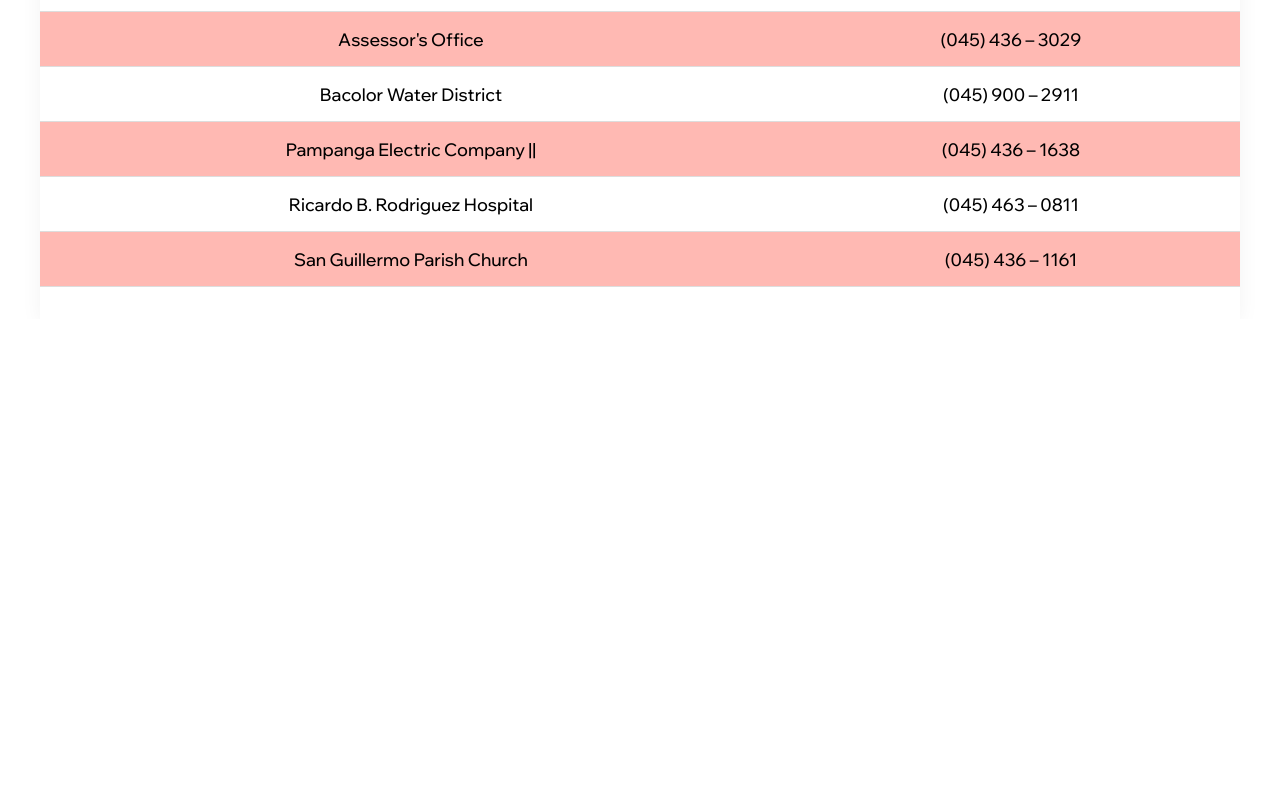
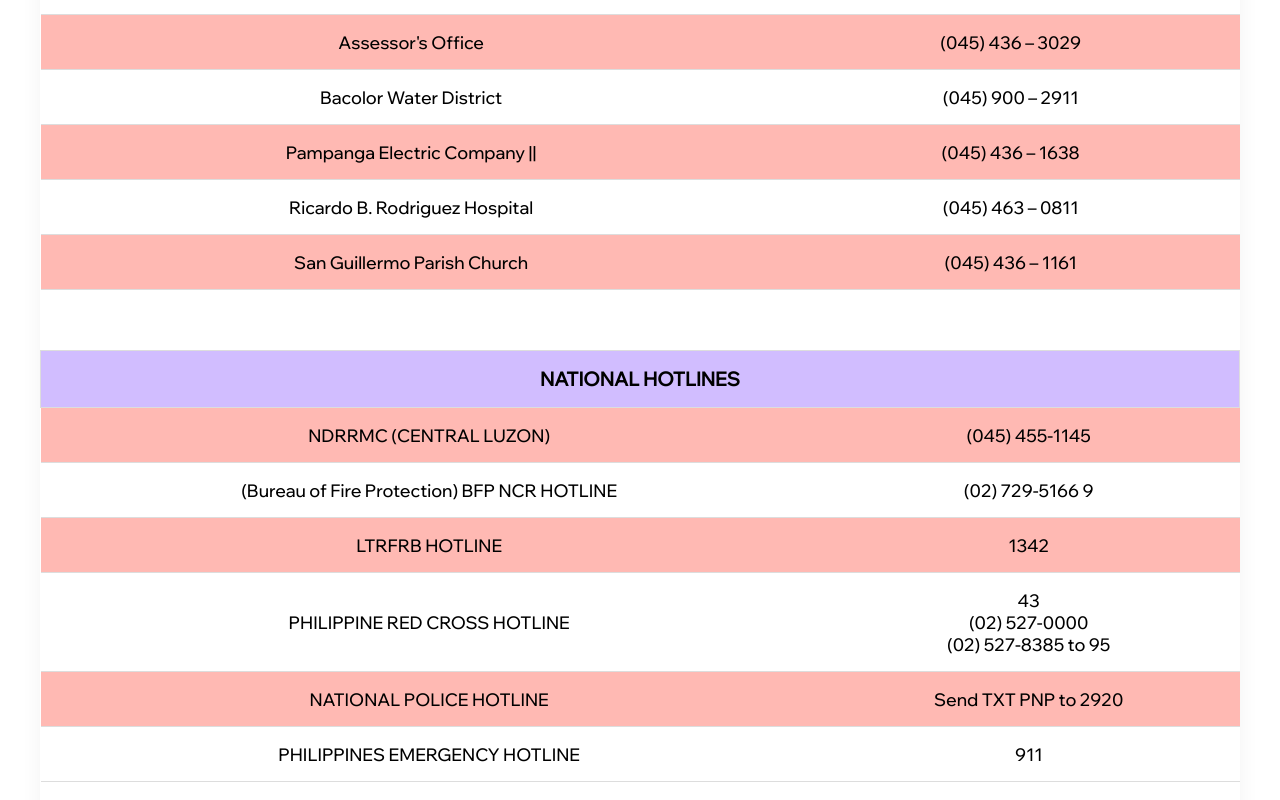
Before and after one commit to Sai-sama-XY/Sai-sama-XY.github.io, a plain HTML site: page index.html in a window 1280 px wide. Shown: the part 738-1538 px from the top of the page. Before the commit the page ends 1057 px from the top, so only its background shows below. Drawn offline with Linux system fonts and the light colour scheme.

Commit message:
Add files via upload

```diff
--- a/index.html
+++ b/index.html
@@ -67,7 +67,7 @@
         }
 
         th {
-            background-color: #f2f2f2;
+            background-color: #d1bdff;
             font-size: 1.2rem;
             font-weight: bold;
             padding: 1rem;
@@ -95,10 +95,11 @@
         </nav>
     </header>
     <div class="content">
+
         <table>
             <tr>
-                <td><b>OFFICES</b></td>
-                <td><b>CONTACT NUMBER</b></td>
+                <th><b>OFFICES</b></th>
+                <th><b>CONTACT NUMBER</b></th>
             </tr>
             <tr>
                 <td>Mayor's Office</td>
@@ -162,6 +163,41 @@
                     <td>(045) 436 – 1161</td>
                 </tr>
             </table>
+            <table>
+                <br>
+                <br>
+                <br>
+                <tr>
+                    <th colspan="2">NATIONAL HOTLINES</th>
+                </tr>
+                <tr>
+                    <td>NDRRMC (CENTRAL LUZON)</td>
+                    <td>(045) 455-1145</td>
+                </tr>
+                <tr>
+                    <td>(Bureau of Fire Protection) BFP NCR HOTLINE</td>
+                    <td>(02) 729-5166 9</td>
+                </tr>
+                <tr>
+                    <td>LTRFRB HOTLINE</td>
+                    <td>1342</td>
+                </tr>
+                <tr>
+                    <td>PHILIPPINE RED CROSS HOTLINE</td>
+                    <td>43<br>
+                        (02) 527-0000<br>
+                        (02) 527-8385 to 95
+                    </td>
+                </tr>
+                <tr>
+                    <td>NATIONAL POLICE HOTLINE</td>
+                    <td>Send TXT PNP to 2920</td>
+                </tr>
+                <tr>
+                    <td>PHILIPPINES EMERGENCY HOTLINE</td>
+                    <td>911</td>
+                </tr>
+            </table>
         </div>
     </div>
 </body>
```
